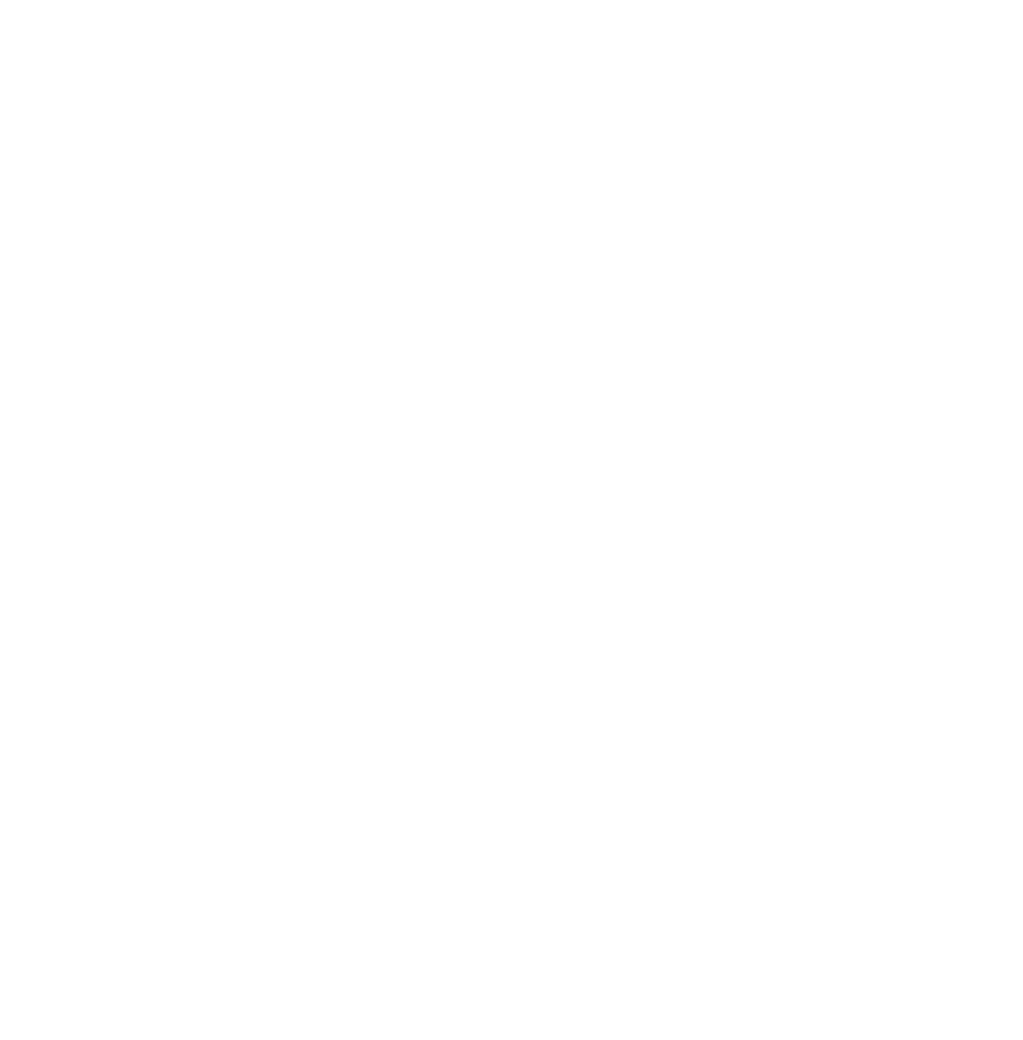
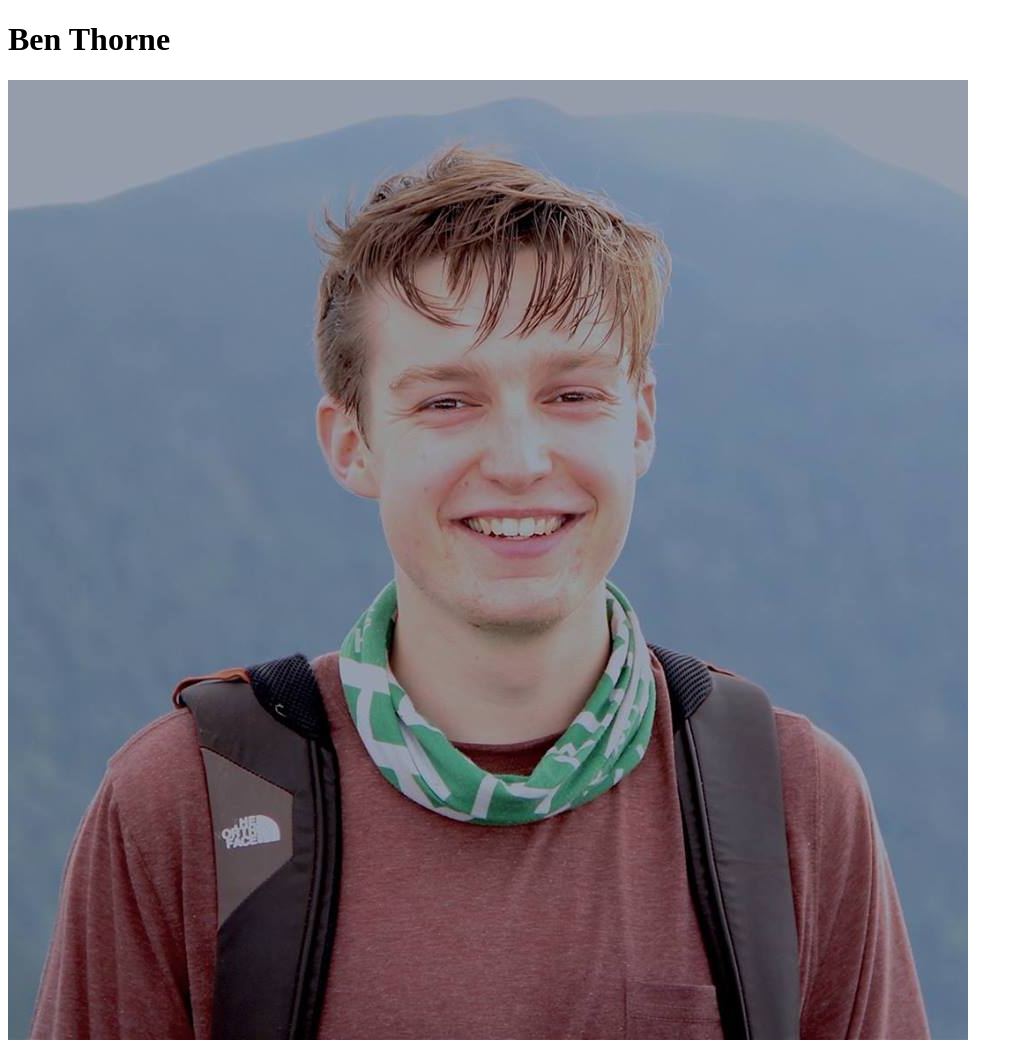
Before and after one commit to bbthorne/bbthorne.github.io, a plain HTML site: page index.html in a window 1280 px wide. Shown: the whole page, without its empty margins (0-1023 px from the left). Before the commit the page ends 800 px from the top, so only its background shows below. Drawn offline with Linux system fonts and the light colour scheme.

Commit message:
fixing errors in index

```diff
--- a/index.html
+++ b/index.html
@@ -6,3 +6,10 @@
 <title>Ben Thorne Home</title>
 <meta charset="utf-8"/>
 </head>
+
+<body>
+        <h1>Ben Thorne</h1>
+        <p><img src="pic_of_me.jpg" alt="Headshot"></p>
+</body>
+
+</html>
```
